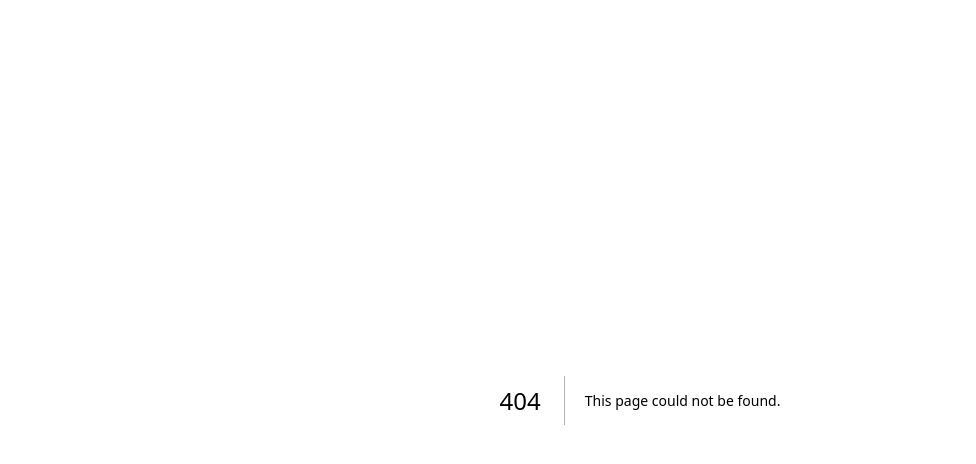
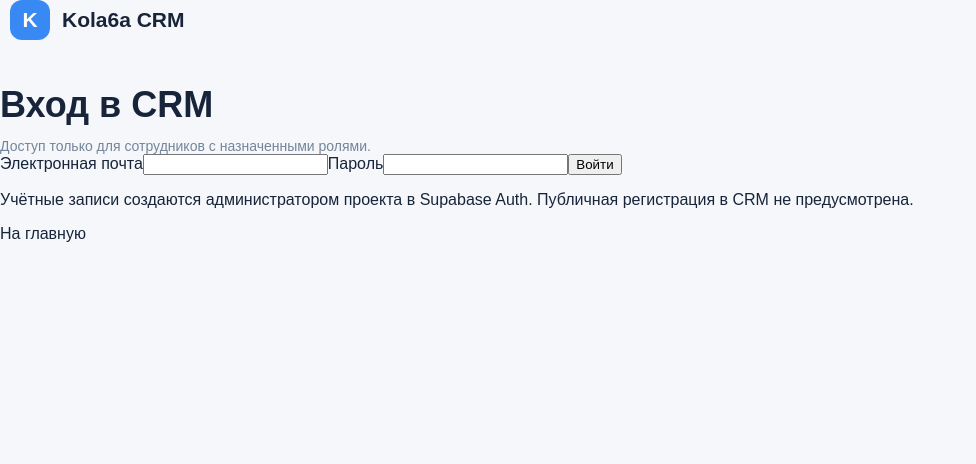
Before and after one commit to liptonyad2-collab/Kola6a, a Next.js app: page /login in a window 1280 px wide. Before the commit this address had no page. Shown: the top 464 px of the page, without its empty margins (0-976 px from the left). Built offline with nearby package versions, Linux system fonts and the light colour scheme.

Commit message:
feat: wire authenticated catalog src/app/login/page.tsx

```diff
--- /dev/null
+++ b/src/app/login/page.tsx
@@ -0,0 +1,50 @@
+"use client";
+import { FormEvent, useState } from "react";
+import { createClient } from "@/lib/supabase/client";
+import Link from "next/link";
+import { useRouter } from "next/navigation";
+
+export default function LoginPage() {
+  const router = useRouter();
+  const [email, setEmail] = useState("");
+  const [password, setPassword] = useState("");
+  const [error, setError] = useState("");
+  const [busy, setBusy] = useState(false);
+
+  async function submit(event: FormEvent<HTMLFormElement>) {
+    event.preventDefault();
+    setBusy(true);
+    setError("");
+    try {
+      const supabase = createClient();
+      const { error: authError } = await supabase.auth.signInWithPassword({ email, password });
+      if (authError) throw authError;
+      router.replace("/");
+      router.refresh();
+    } catch (cause) {
+      setError(cause instanceof Error ? cause.message : "Не удалось войти");
+    } finally {
+      setBusy(false);
+    }
+  }
+
+  return (
+    <main className="loginScreen">
+      <div className="loginCard">
+        <div className="brand loginBrand"><span className="brandMark">K</span><span>Kola6a CRM</span></div>
+        <h1>Вход в CRM</h1>
+        <p className="muted">Доступ только для сотрудников с назначенными ролями.</p>
+        <form onSubmit={submit} className="loginForm">
+          <label htmlFor="email">Электронная почта</label>
+          <input id="email" autoComplete="email" type="email" required value={email} onChange={e => setEmail(e.target.value)} />
+          <label htmlFor="password">Пароль</label>
+          <input id="password" autoComplete="current-password" type="password" required minLength={6} value={password} onChange={e => setPassword(e.target.value)} />
+          {error && <p className="loginError" role="alert">{error}</p>}
+          <button disabled={busy} type="submit">{busy ? "Проверяем..." : "Войти"}</button>
+        </form>
+        <p className="loginHint">Учётные записи создаются администратором проекта в Supabase Auth. Публичная регистрация в CRM не предусмотрена.</p>
+        <Link href="/" className="returnLink">На главную</Link>
+      </div>
+    </main>
+  );
+}
```
